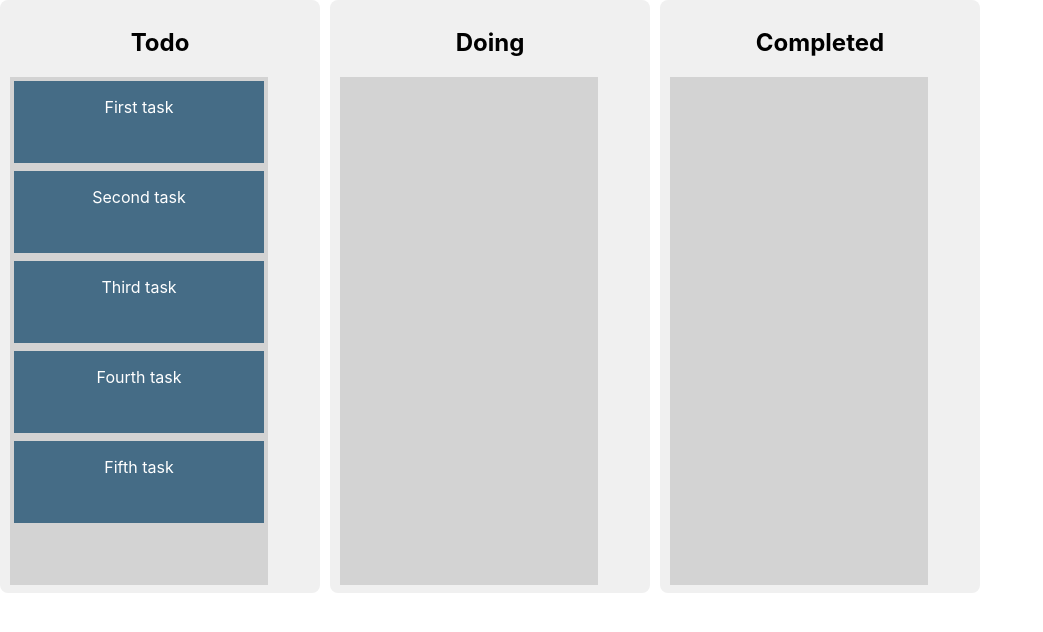
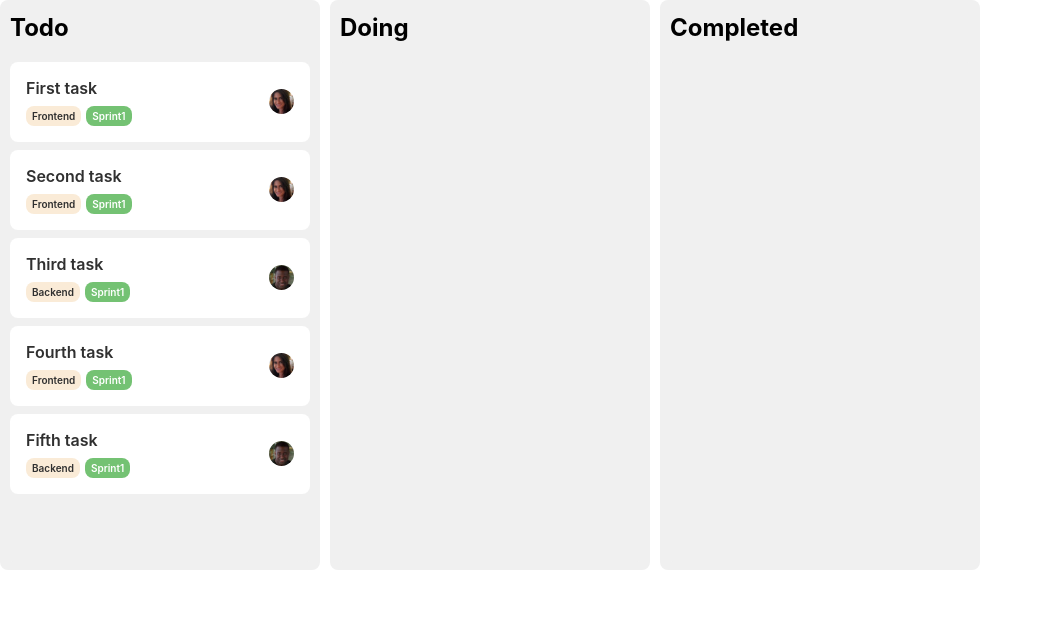
Before and after one commit to karthick3018/kanban-board, a React (Create React App) app: page / in a window 1280 px wide. Shown: the top 632 px of the page, without its empty margins (0-1043 px from the left). Built offline with nearby package versions, Linux system fonts and the light colour scheme.

Commit message:
issue items ui changes

```diff
--- a/src/App.css
+++ b/src/App.css
@@ -13,17 +13,6 @@
   }
 }
 
-.App-header {
-  background-color: #282c34;
-  min-height: 100vh;
-  display: flex;
-  flex-direction: column;
-  align-items: center;
-  justify-content: center;
-  font-size: calc(10px + 2vmin);
-  color: white;
-}
-
 .App-link {
   color: #61dafb;
 }
@@ -35,6 +24,25 @@
   to {
     transform: rotate(360deg);
   }
+}
+
+h2{
+  margin-top: 5px;
+}
+
+figure{
+  width: 25px;
+  height: 25px;
+  border-radius: 100px;
+  overflow: hidden;
+  margin: 0;
+}
+
+img{
+  width: 100%;
+  height: auto;
+  object-fit: cover;
+  object-position: center;
 }
 
 .draggable-wrapper{
@@ -56,4 +64,37 @@
   margin-bottom: 8px;
   border-radius: 8px;
   user-select: none;
+  font-weight: 600;
+  color: #303030;
+  display: flex;
+  justify-content: space-between;
+  align-items: center;
 }
+
+.draggable-area{
+  width: 100%;
+  border-radius: 4px;
+}
+
+.draggable-item-batch{
+  display: flex;
+  justify-content: space-between;
+}
+
+.draggable-item-batch span{
+  padding: 4px 6px;
+  border-radius: 8px;
+  font-size: 10px;
+  margin-top: 8px;
+  text-transform: capitalize;
+  margin-right: 5px;
+}
+
+.frontend, .backend{
+  background: rgb(250, 235, 215);
+}
+
+.sprint1{
+  background: #74c273;
+  color: #FFFFFF;
+}
--- a/src/App.js
+++ b/src/App.js
@@ -2,7 +2,7 @@ import IssuesComponent from "./issues";
 
 function App() {
   return (
-    <div className="App">
+    <div>
       <IssuesComponent />
     </div>
   );
--- a/src/issues.js
+++ b/src/issues.js
@@ -1,14 +1,46 @@
 import React, { useState } from "react";
 import { DragDropContext, Draggable, Droppable } from "react-beautiful-dnd";
 import { v4 as uuid } from "uuid";
+import user1 from './user1.jpeg';
+import user2 from './user2.jpeg';
 import './App.css';
 
 const itemsFromBackend = [
-  { id: uuid(), content: "First task" },
-  { id: uuid(), content: "Second task" },
-  { id: uuid(), content: "Third task" },
-  { id: uuid(), content: "Fourth task" },
-  { id: uuid(), content: "Fifth task" },
+  {
+    id: uuid(),
+    content: "First task",
+    type: "frontend",
+    sprint: "sprint1",
+    assignee: user1,
+  },
+  {
+    id: uuid(),
+    content: "Second task",
+    type: "frontend",
+    sprint: "sprint1",
+    assignee: user1,
+  },
+  {
+    id: uuid(),
+    content: "Third task",
+    type: "backend",
+    sprint: "sprint1",
+    assignee: user2,
+  },
+  {
+    id: uuid(),
+    content: "Fourth task",
+    type: "frontend",
+    sprint: "sprint1",
+    assignee: user1,
+  },
+  {
+    id: uuid(),
+    content: "Fifth task",
+    type: "backend",
+    sprint: "sprint1",
+    assignee: user2,
+  },
 ];
 
 const availableColumns = {
@@ -81,16 +113,15 @@ function IssuesComponent () {
                       <div
                         {...provided.droppableProps}
                         ref={provided.innerRef}
+                        className="draggable-area"
                         style={{
                           background: snapshot.isDraggingOver
                             ? "lightblue"
-                            : "lightgrey",
-                          padding: 4,
-                          width: 250,
+                            : "#F0F0F0",
                           minHeight: 500,
                         }}
                       >
-                        {column.items.map((item, index) => {
+                        {column?.items?.map((item, index) => {
                           return (
                             <Draggable
                               key={item.id}
@@ -103,19 +134,35 @@ function IssuesComponent () {
                                     ref={provided.innerRef}
                                     {...provided.draggableProps}
                                     {...provided.dragHandleProps}
+                                    className="draggable-item"
                                     style={{
-                                      userSelect: "none",
-                                      padding: 16,
-                                      margin: "0 0 8px 0",
-                                      minHeight: "50px",
                                       backgroundColor: snapshot.isDragging
-                                        ? "#263B4A"
-                                        : "#456C86",
-                                      color: "white",
+                                        ? "#F0F0F0"
+                                        : "#FFFFFF",
                                       ...provided.draggableProps.style,
                                     }}
                                   >
-                                    {item.content}
+                                    <div>
+                                      <div>{item?.content}</div>
+                                      <div className="draggable-item-batch">
+                                        <span className={item?.type}>
+                                          {item?.type}
+                                        </span>
+                                        <span className={item?.sprint}>
+                                          {item?.sprint}
+                                        </span>
+                                      </div>
+                                    </div>
+
+                                    <div>
+                                      <figure>
+                                        <img
+                                          src={item?.assignee}
+                                          alt="assignee"
+                                        />
+                                      </figure>
+                                    </div>
+
                                   </div>
                                 );
                               }}
```
Also changed, not shown: src/user1.jpeg (added), src/user2.jpeg (added).
